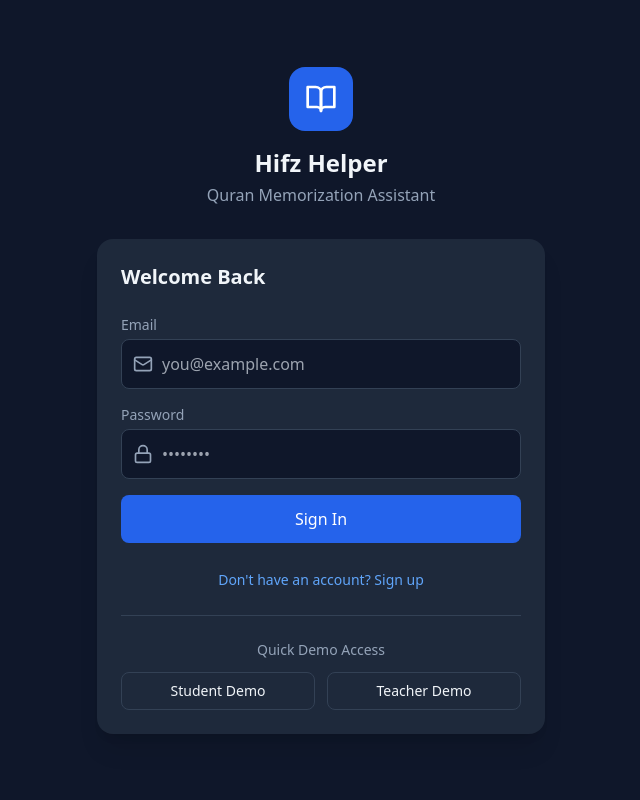
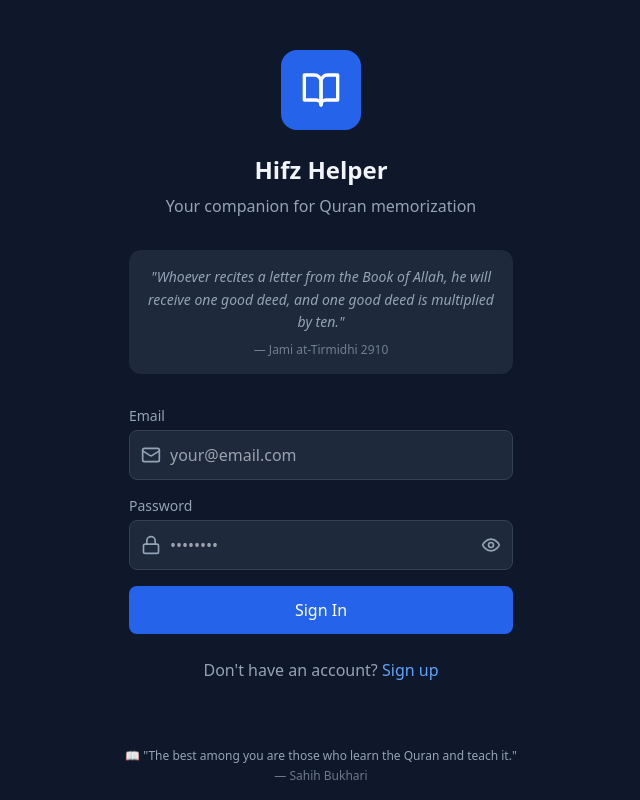
Before and after one commit to moshbari/Hifz-Helper, a React (Vite) app in the folder client/: page /login in a window 1280 px wide. Shown: the whole page, without its empty margins (319-959 px from the left). Built offline with nearby package versions, Linux system fonts and the light colour scheme; the HTML template or start-up script is replaced by a standard one.

Commit message:
Update LoginPage.jsx

```diff
--- a/client/src/pages/LoginPage.jsx
+++ b/client/src/pages/LoginPage.jsx
@@ -1,20 +1,29 @@
-import React, { useState } from 'react';
-import { useNavigate } from 'react-router-dom';
+import React, { useState, useEffect } from 'react';
+import { useNavigate, Link } from 'react-router-dom';
 import { useAuth } from '../context/AuthContext';
 import { useTheme } from '../context/ThemeContext';
-import { BookOpen, Mail, Lock, User, Loader2 } from 'lucide-react';
+import { getRandomQuote } from '../data/quranVirtues';
+import { BookOpen, Mail, Lock, Loader2, Eye, EyeOff } from 'lucide-react';
 
 export default function LoginPage() {
-  const [isLogin, setIsLogin] = useState(true);
+  const { login, user } = useAuth();
+  const { theme } = useTheme();
+  const navigate = useNavigate();
+
   const [email, setEmail] = useState('');
   const [password, setPassword] = useState('');
-  const [name, setName] = useState('');
+  const [showPassword, setShowPassword] = useState(false);
+  const [loading, setLoading] = useState(false);
   const [error, setError] = useState('');
-  const [loading, setLoading] = useState(false);
+  const [quote, setQuote] = useState(null);
 
-  const { login, signup } = useAuth();
-  const { theme } = useTheme();
-  const navigate = useNavigate();
+  useEffect(() => {
+    if (user) {
+      navigate('/');
+    }
+    // Load a random quote
+    setQuote(getRandomQuote());
+  }, [user, navigate]);
 
   const handleSubmit = async (e) => {
     e.preventDefault();
@@ -22,70 +31,46 @@ export default function LoginPage() {
     setLoading(true);
 
     try {
-      if (isLogin) {
-        await login(email, password);
-      } else {
-        await signup(email, password, name);
-      }
+      await login(email, password);
       navigate('/');
     } catch (err) {
-      setError(err.message || 'Authentication failed');
-    } finally {
-      setLoading(false);
-    }
-  };
-
-  const handleDemoLogin = async (role) => {
-    setLoading(true);
-    setError('');
-    try {
-      const demoEmail = role === 'teacher' ? 'teacher@quran.app' : 'student@quran.app';
-      await login(demoEmail, 'demo123');
-      navigate('/');
-    } catch (err) {
-      setError('Demo login failed. Server may not be running.');
+      setError(err.message || 'Login failed. Please check your credentials.');
     } finally {
       setLoading(false);
     }
   };
 
   return (
-    <div className={`min-h-screen ${theme.bg} flex flex-col items-center justify-center p-4`}>
-      {/* Logo */}
-      <div className="mb-8 text-center">
-        <div className={`w-16 h-16 ${theme.primary} rounded-2xl flex items-center justify-center mx-auto mb-4`}>
-          <BookOpen className="w-8 h-8 text-white" />
+    <div className={`min-h-screen ${theme.bg} flex flex-col`}>
+      {/* Header */}
+      <div className="flex-1 flex flex-col items-center justify-center px-6 py-12">
+        {/* Logo */}
+        <div className={`w-20 h-20 ${theme.primary} rounded-2xl flex items-center justify-center mb-6`}>
+          <BookOpen className="w-10 h-10 text-white" />
         </div>
-        <h1 className={`text-2xl font-bold ${theme.text}`}>Hifz Helper</h1>
-        <p className={`${theme.textMuted} mt-1`}>Quran Memorization Assistant</p>
-      </div>
 
-      {/* Form Card */}
-      <div className={`w-full max-w-md ${theme.card} rounded-2xl p-6 shadow-xl`}>
-        <h2 className={`text-xl font-semibold ${theme.text} mb-6`}>
-          {isLogin ? 'Welcome Back' : 'Create Account'}
-        </h2>
+        <h1 className={`text-2xl font-bold ${theme.text} mb-2`}>Hifz Helper</h1>
+        <p className={`${theme.textMuted} mb-8 text-center`}>
+          Your companion for Quran memorization
+        </p>
 
-        {error && (
-          <div className="mb-4 p-3 bg-red-500/10 border border-red-500/30 rounded-lg text-red-400 text-sm">
-            {error}
+        {/* Quran Quote */}
+        {quote && (
+          <div className={`${theme.card} rounded-xl p-4 mb-8 max-w-sm w-full`}>
+            <p className={`text-sm ${theme.textMuted} text-center italic leading-relaxed`}>
+              "{quote.english}"
+            </p>
+            <p className={`text-xs ${theme.textMuted} text-center mt-2 opacity-70`}>
+              — {quote.reference}
+            </p>
           </div>
         )}
 
-        <form onSubmit={handleSubmit} className="space-y-4">
-          {!isLogin && (
-            <div>
-              <label className={`block text-sm ${theme.textMuted} mb-1`}>Name</label>
-              <div className="relative">
-                <User className={`absolute left-3 top-1/2 -translate-y-1/2 w-5 h-5 ${theme.textMuted}`} />
-                <input
-                  type="text"
-                  value={name}
-                  onChange={(e) => setName(e.target.value)}
-                  placeholder="Your name"
-                  className={`w-full pl-10 pr-4 py-3 ${theme.bg} ${theme.text} ${theme.border} border rounded-lg focus:outline-none focus:ring-2 focus:ring-blue-500`}
-                />
-              </div>
+        {/* Login Form */}
+        <form onSubmit={handleSubmit} className="w-full max-w-sm space-y-4">
+          {error && (
+            <div className="p-3 bg-red-500/10 border border-red-500/30 rounded-lg text-red-400 text-sm">
+              {error}
             </div>
           )}
 
@@ -97,8 +82,8 @@ export default function LoginPage() {
                 type="email"
                 value={email}
                 onChange={(e) => setEmail(e.target.value)}
-                placeholder="you@example.com"
-                className={`w-full pl-10 pr-4 py-3 ${theme.bg} ${theme.text} ${theme.border} border rounded-lg focus:outline-none focus:ring-2 focus:ring-blue-500`}
+                className={`w-full pl-10 pr-4 py-3 ${theme.card} ${theme.text} ${theme.border} border rounded-lg focus:outline-none focus:ring-2 focus:ring-blue-500`}
+                placeholder="your@email.com"
                 required
               />
             </div>
@@ -109,60 +94,54 @@ export default function LoginPage() {
             <div className="relative">
               <Lock className={`absolute left-3 top-1/2 -translate-y-1/2 w-5 h-5 ${theme.textMuted}`} />
               <input
-                type="password"
+                type={showPassword ? 'text' : 'password'}
                 value={password}
                 onChange={(e) => setPassword(e.target.value)}
+                className={`w-full pl-10 pr-12 py-3 ${theme.card} ${theme.text} ${theme.border} border rounded-lg focus:outline-none focus:ring-2 focus:ring-blue-500`}
                 placeholder="••••••••"
-                className={`w-full pl-10 pr-4 py-3 ${theme.bg} ${theme.text} ${theme.border} border rounded-lg focus:outline-none focus:ring-2 focus:ring-blue-500`}
                 required
               />
+              <button
+                type="button"
+                onClick={() => setShowPassword(!showPassword)}
+                className={`absolute right-3 top-1/2 -translate-y-1/2 ${theme.textMuted}`}
+              >
+                {showPassword ? <EyeOff className="w-5 h-5" /> : <Eye className="w-5 h-5" />}
+              </button>
             </div>
           </div>
 
           <button
             type="submit"
             disabled={loading}
-            className={`w-full py-3 ${theme.primary} ${theme.primaryHover} text-white font-medium rounded-lg transition-colors flex items-center justify-center gap-2 disabled:opacity-50`}
+            className={`w-full py-3 ${theme.primary} text-white rounded-lg font-medium flex items-center justify-center gap-2 disabled:opacity-50`}
           >
             {loading ? (
-              <Loader2 className="w-5 h-5 spinner" />
-            ) : isLogin ? (
+              <>
+                <Loader2 className="w-5 h-5 spinner" />
+                Signing in...
+              </>
+            ) : (
               'Sign In'
-            ) : (
-              'Create Account'
             )}
           </button>
         </form>
 
-        <div className="mt-6 text-center">
-          <button
-            onClick={() => setIsLogin(!isLogin)}
-            className={`${theme.accent} hover:underline text-sm`}
-          >
-            {isLogin ? "Don't have an account? Sign up" : 'Already have an account? Sign in'}
-          </button>
-        </div>
+        {/* Sign up link */}
+        <p className={`mt-6 ${theme.textMuted}`}>
+          Don't have an account?{' '}
+          <Link to="/register" className={theme.accent}>
+            Sign up
+          </Link>
+        </p>
+      </div>
 
-        {/* Demo Accounts */}
-        <div className={`mt-6 pt-6 border-t ${theme.border}`}>
-          <p className={`text-sm ${theme.textMuted} text-center mb-3`}>Quick Demo Access</p>
-          <div className="flex gap-3">
-            <button
-              onClick={() => handleDemoLogin('student')}
-              disabled={loading}
-              className={`flex-1 py-2 ${theme.card} ${theme.cardHover} ${theme.border} border rounded-lg text-sm transition-colors`}
-            >
-              Student Demo
-            </button>
-            <button
-              onClick={() => handleDemoLogin('teacher')}
-              disabled={loading}
-              className={`flex-1 py-2 ${theme.card} ${theme.cardHover} ${theme.border} border rounded-lg text-sm transition-colors`}
-            >
-              Teacher Demo
-            </button>
-          </div>
-        </div>
+      {/* Footer Quote */}
+      <div className={`px-6 py-4 text-center ${theme.textMuted}`}>
+        <p className="text-xs">
+          📖 "The best among you are those who learn the Quran and teach it."
+        </p>
+        <p className="text-xs opacity-70 mt-1">— Sahih Bukhari</p>
       </div>
     </div>
   );
```
